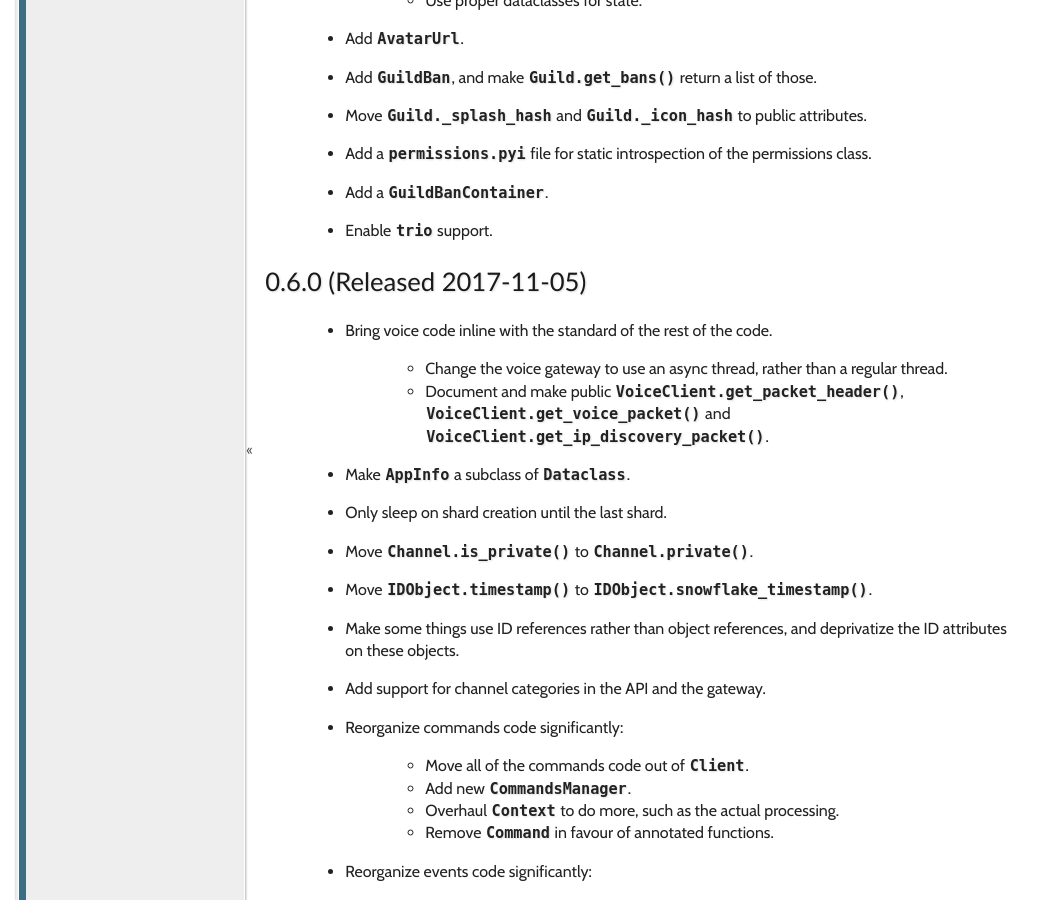
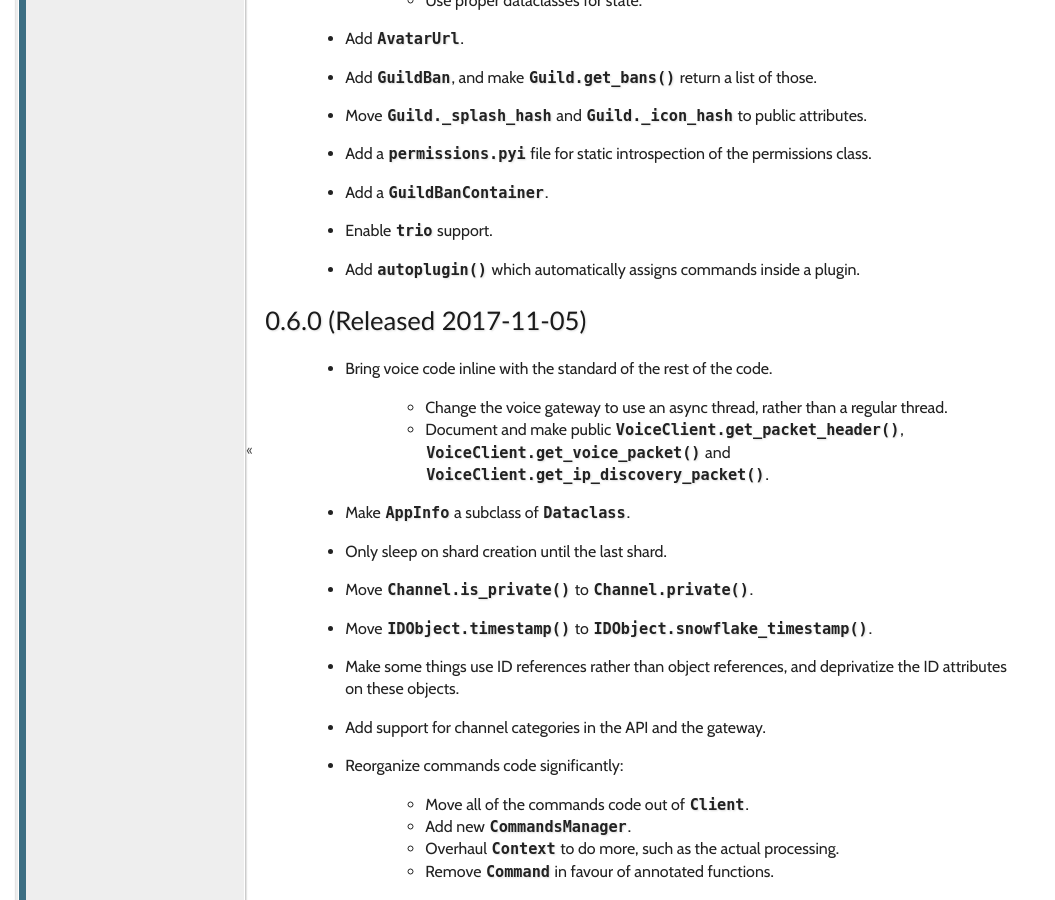
Before and after one commit to Fuyukai/curious, a Sphinx documentation site: the page built from docs/source/changelog.rst, in a window 1280 px wide and 900 px high, scrolled down 809 px. Shown: the whole window, without its empty margins (0-1055 px from the left). Built offline with Sphinx 7.4.7, drawn with Linux system fonts in a browser that asks for light colours; the version number could not be read and is left out.

Commit message:
Update changelog
Signed-off-by: Laura F. D <l@veriny.tf>

```diff
--- a/docs/source/changelog.rst
+++ b/docs/source/changelog.rst
@@ -50,6 +50,8 @@ This document displays the differences between each release of curious.
  - Add a :class:`.GuildBanContainer`.
 
  - Enable :mod:`trio` support.
+
+ - Add :func:`.autoplugin` which automatically assigns commands inside a plugin.
 
 
 0.6.0 (Released 2017-11-05)
```
